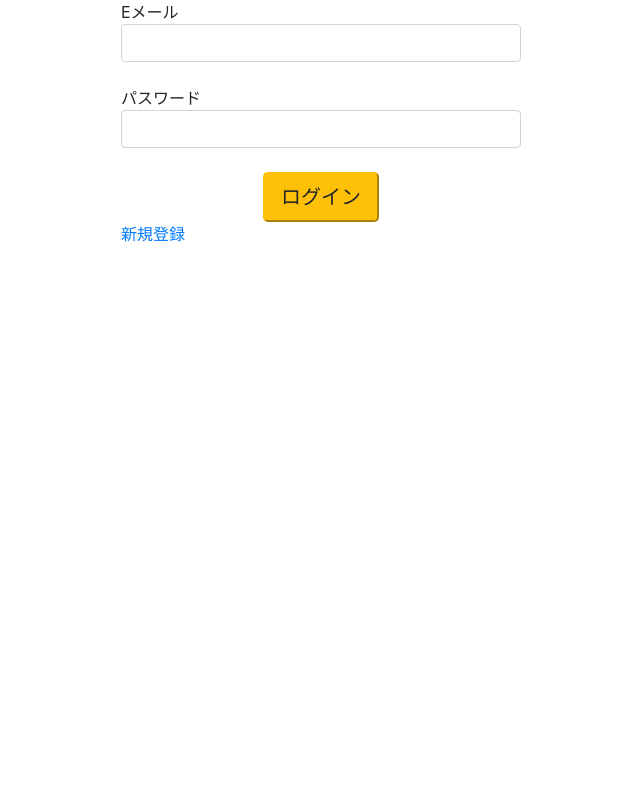
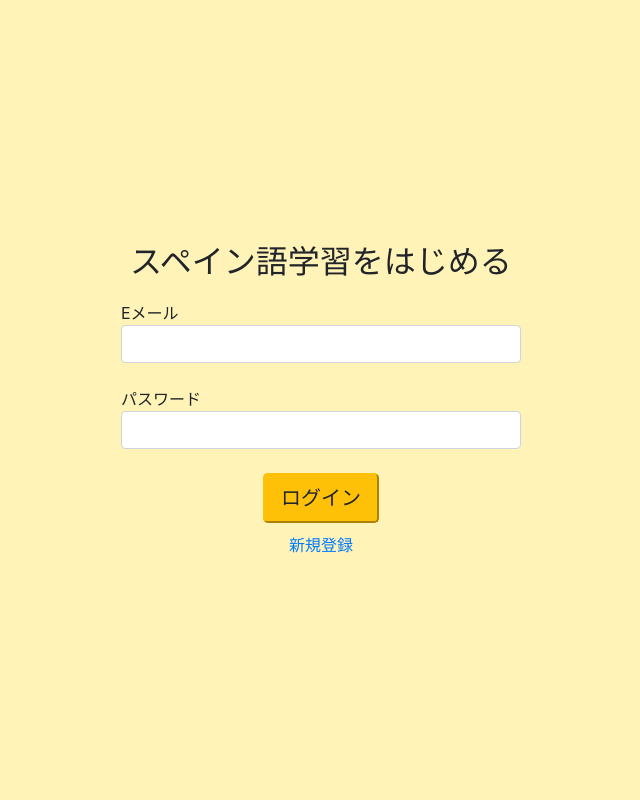
Before and after one commit to WaffleCollege/team_nekoneko, a PHP site: page /login/login.php in a window 1280 px wide. Shown: the whole page, without its empty margins (319-959 px from the left). Run offline with PHP 8.4, Linux system fonts and the light colour scheme; some libraries are stand-ins or nearby versions.

Commit message:
new design

```diff
--- a/login/login.php
+++ b/login/login.php
@@ -72,6 +72,34 @@ if ($_POST) {
 <body>
     <div class="container">
         <div class="mx-auto" style="width: 400px;">
+            <style>
+            .container {
+                height: 100vh;
+                display: flex;
+                align-items: center;
+                justify-content: center;
+            }
+
+            .form-container {
+                width: 400px;
+                text-align: center;
+            }
+
+            body {
+                background-color: #FFF3B8;
+            }
+
+            h1 {
+                font-size: 32px;
+                text-align: center;
+                margin-bottom: 20px;
+            }
+
+            div.button {
+                text-align: center;
+            }
+            </style>
+            <h1>スペイン語学習をはじめる</h1>
 
             <?php
             if ($errmessage) {
@@ -91,7 +119,9 @@ if ($_POST) {
                 </div>
             </form>
 
-            <a href="./register.php">新規登録</a>
+            <div style="text-align: center; margin-top: 10px;">
+                <a href="./register.php">新規登録</a>
+            </div>
         </div>
 
     </div>
```
Also changed, not shown: login/logout.php (+32 -2 lines).
